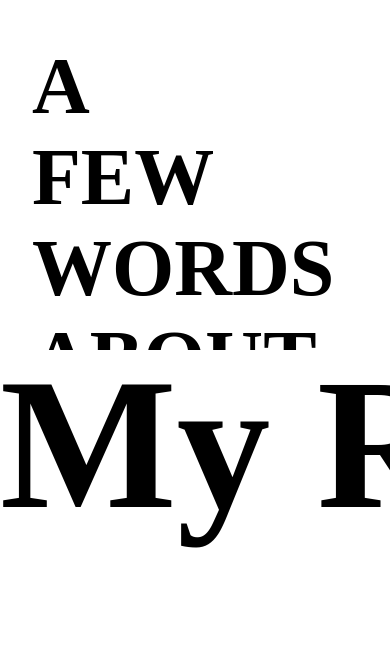
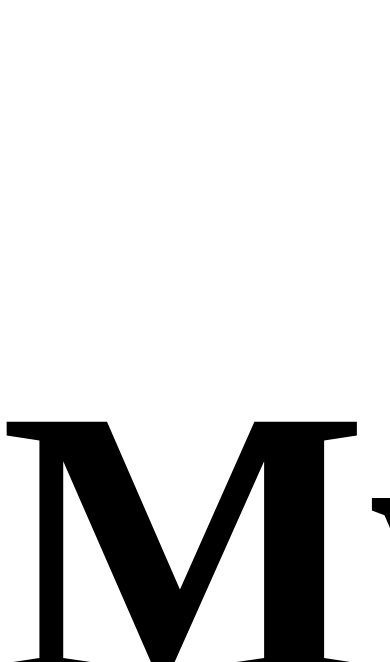
Before and after one commit to nourhane22/portfolio, a React (Vite) app: page / in a window 390 px wide. Shown: the part 1338-2000 px from the top of the page. Built offline with nearby package versions, Linux system fonts and the light colour scheme; a web font is replaced by a local one.

Commit message:
fix: the scroll animation

```diff
--- a/src/components/AboutMe.jsx
+++ b/src/components/AboutMe.jsx
@@ -68,7 +68,7 @@
   return(
     <section className="about">
 
-       <h1 className="about-h1"> A FEW WORDS ABOUT ME </h1>
+       <h1 className="about-h1"> ABOUT ME </h1>
 
       <h1 className="animate-text" ref={firstPRef}>
       <span className="text-span"> Front-end developer crafting clean interfaces with precise </span>  motion and meaningful interaction.
--- a/src/components/Project.css
+++ b/src/components/Project.css
@@ -1,42 +1,59 @@
-img{
+
+
+/* Container */
+.container {
   width: 100%;
-  height: 100%;
-  object-fit: cover;
+  height: 60vh; /* more height for mobile */
 }
-.container{
-  width: 100%;
-  height: 50vh;
-}
-.project-title{
 
- font-size: 48vw;
+/* Title */
+.project-title {
+  font-size: 48vw; /* smaller, fits mobile width */
   font-family: "Bodoni Moda SC", serif;
   font-weight: 600;
   color: #000;
   margin: 0;
-
   white-space: nowrap;
   line-height: 1;
+  text-align: center;
 }
 
-.wrapper{
+/* Wrapper */
+.wrapper {
   position: absolute;
   width: 100vw;
   height: 100vh;
   will-change: transform;
   overflow: hidden;
+
 }
 
-
+/* Scroll track */
 .scroll-track {
-  width: 220vw;
-    top: 200%;
+  width: 210vw;
   height: 100%;
+  top: 100%; /* start lower for mobile */
 }
 
-.outro{
+/* Outro */
+.outro {
   position: absolute;
   top: 400vh;
   width: 100%;
   height: 100vh;
 }
+
+/* Optional breakpoint adjustments */
+@media (max-width: 768px) {
+  .project-title {
+    font-size: 100vw;
+  }
+  .scroll-track {
+      width: 500vw;
+
+    top: 200%;
+  }
+  .outro {
+    top: 300vh;
+  }
+}
--- a/src/components/about-me.css
+++ b/src/components/about-me.css
@@ -1,4 +1,4 @@
-.about{
+.about {
   position: relative;
   width: 100%;
   height: 100vh;
@@ -6,39 +6,49 @@
   font-family: "Oswald", sans-serif;
   font-optical-sizing: auto;
   font-style: normal;
-  padding-top: 5rem;
-  padding-right: 8rem;
-    padding-left: 2rem;
+  padding: 5rem 8rem 0 2rem;
   overflow: hidden;
+}
 
-}
-.about-h1{
+.about-h1 {
   font-family: "Bodoni Moda SC", serif;
   font-optical-sizing: auto;
-  font-weight: 600;
+  font-weight: 900;
   font-style: normal;
   text-align: left;
   padding-top: 5%;
-  font-size: 5rem;
+  font-size: 2rem;
 }
 
-.about-h1{
-  padding: rem;
+.text-span {
+  padding-left: 10%;
+}
+
+.animate-text {
+  padding-top: 10%;
+  padding-left: 8rem;
 
 }
-.text-span{
-  padding-left: 10%;
-}
-.animate-text{
-    padding-left: 8rem;
 
+@media (max-width: 768px) {
+  .about {
+    padding: 3rem 2rem;
+    height: 100vh;
+      font-size: 1rem;
 
   }
-@media (max-width: 768px) {
 
-.about-h1{
-
-  padding-top: 0%;
+  .about-h1 {
+    padding-top: 0;
+    font-size: 1.6rem;
   }
 
+  .animate-text {
+    padding-left: 0;
+    padding-top: 8rem;
   }
+
+  .text-span {
+    padding-left: 0;
+  }
+}
--- a/src/components/projects.jsx
+++ b/src/components/projects.jsx
@@ -2,19 +2,40 @@
 import { gsap } from "gsap";
 import { ScrollTrigger } from "gsap/ScrollTrigger";
 import { useEffect, useRef } from "react";
-import Skill from './Skill'
+import Skill from "./Skill";
 
 export default function Projects() {
   const wrapperRef = useRef(null);
 
   useEffect(() => {
     gsap.registerPlugin(ScrollTrigger);
+    const mm = gsap.matchMedia();
+
+    mm.add("(min-width: 768px)", () => {
+      // Desktop
       ScrollTrigger.create({
         trigger: wrapperRef.current,
         start: "top+=100% bottom",
         end: "+=500vh",
         scrub: 1,
+        pin: true,
         markers: true,
+        onUpdate: (self) => {
+          gsap.to(".scroll-track", {
+            xPercent: -150 * self.progress,
+            duration: 0.5,
+            ease: "power3.out",
+          });
+        },
+      });
+    });
+
+    mm.add("(max-width: 767px)", () => {
+      ScrollTrigger.create({
+        trigger: wrapperRef.current,
+        start: "center bottom", // start when centered
+        end: "+=400vh",
+        scrub: 1,
         pin: true,
         onUpdate: (self) => {
           gsap.to(".scroll-track", {
@@ -24,10 +45,9 @@
           });
         },
       });
+    });
 
-    return () => {
-      ScrollTrigger.getAll().forEach((trigger) => trigger.kill());
-    };
+    return () => mm.revert();
   }, []);
 
   return (
@@ -38,7 +58,7 @@
         </div>
       </section>
       <section className="outro">
-       <Skill/>
+        <Skill />
       </section>
     </div>
   );
```
Lines whose indentation alone changed are shown as unchanged.
